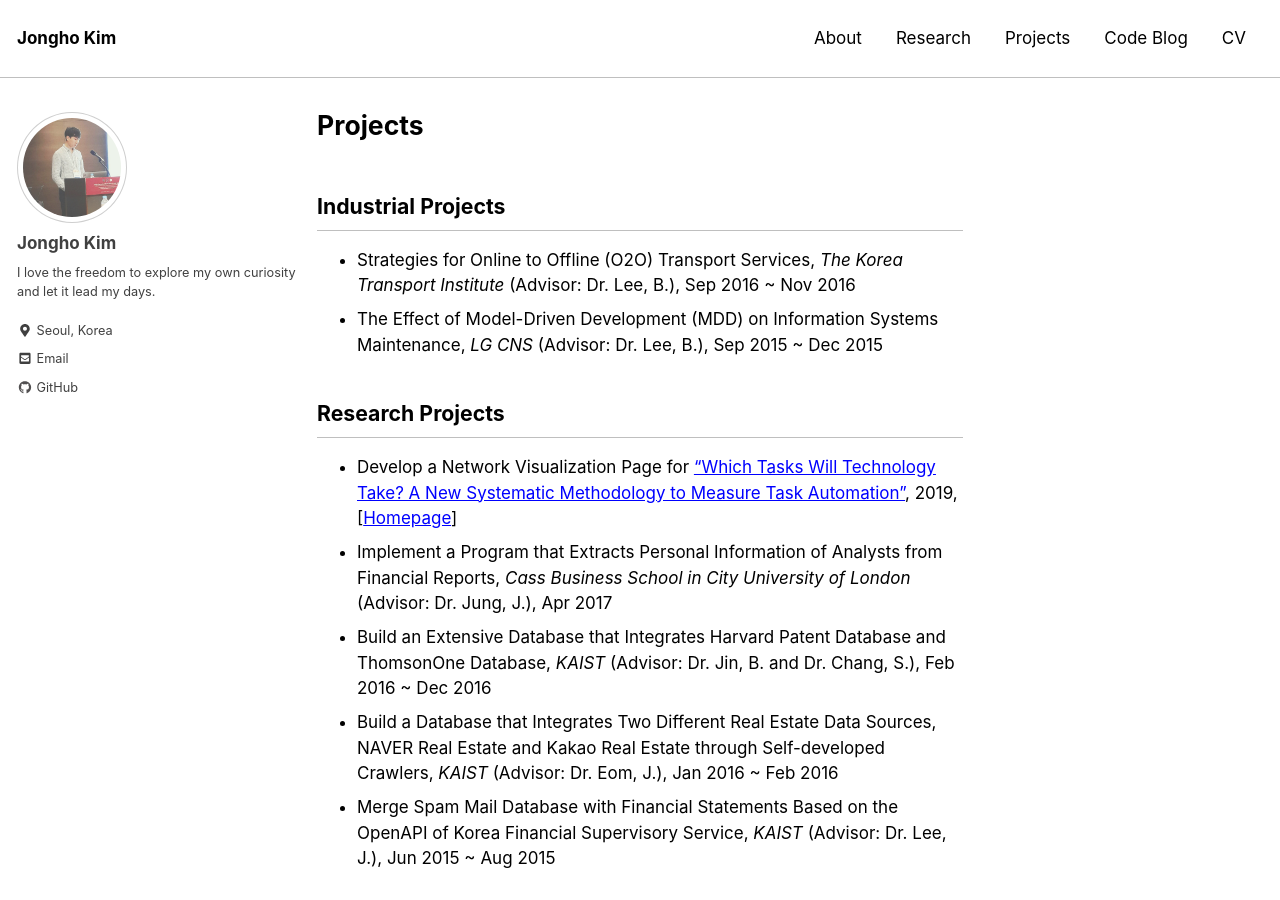
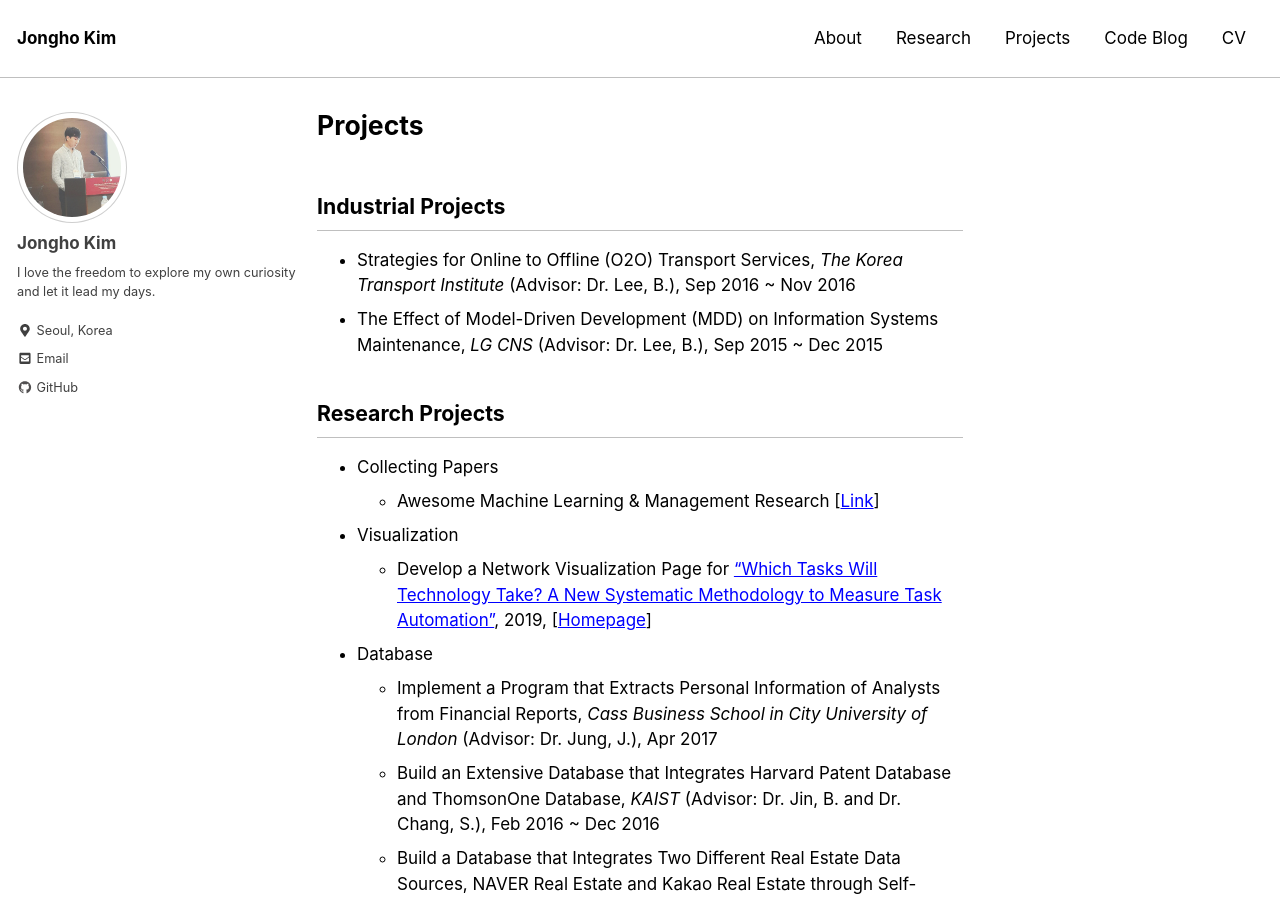
Before and after one commit to jonghkim/jonghkim.github.io, a Jekyll site: the page built from _pages/project.md, in a window 1280 px wide and 900 px high. Built offline with Jekyll 4.4.1, drawn with Linux system fonts in a browser that asks for light colours; nearby versions of some CDN libraries.

Commit message:
project updated

```diff
--- a/_pages/project.md
+++ b/_pages/project.md
@@ -10,11 +10,15 @@ last_modified_at: 2019-03-19
 - The Effect of Model-Driven Development (MDD) on Information Systems Maintenance, *LG CNS* (Advisor: Dr. Lee, B.), Sep 2015 ~ Dec 2015
 
 ## Research Projects
-- Develop a Network Visualization Page for ["Which Tasks Will Technology Take? A New Systematic Methodology to Measure Task Automation"](https://aisel.aisnet.org/icis2016/Sustainability/Presentations/8/), 2019, [[Homepage](http://jobautomation.pythonanywhere.com)]
-- Implement a Program that Extracts Personal Information of Analysts from Financial Reports, *Cass Business School in City University of London* (Advisor: Dr. Jung, J.), Apr 2017
-- Build an Extensive Database that Integrates Harvard Patent Database and ThomsonOne Database, *KAIST* (Advisor: Dr. Jin, B. and Dr. Chang, S.), Feb 2016 ~ Dec 2016
-- Build a Database that Integrates Two Different Real Estate Data Sources, NAVER Real Estate and Kakao Real Estate through Self-developed Crawlers, *KAIST* (Advisor: Dr. Eom, J.), Jan 2016 ~ Feb 2016
-- Merge Spam Mail Database with Financial Statements Based on the OpenAPI of Korea Financial Supervisory Service, *KAIST* (Advisor: Dr. Lee, J.), Jun 2015 ~ Aug 2015
+- Collecting Papers
+    - Awesome Machine Learning & Management Research [[Link](https://github.com/jonghkim/awesome-machine-learning-management-research)]
+- Visualization
+    - Develop a Network Visualization Page for ["Which Tasks Will Technology Take? A New Systematic Methodology to Measure Task Automation"](https://aisel.aisnet.org/icis2016/Sustainability/Presentations/8/), 2019, [[Homepage](http://jobautomation.pythonanywhere.com)]
+- Database
+    - Implement a Program that Extracts Personal Information of Analysts from Financial Reports, *Cass Business School in City University of London* (Advisor: Dr. Jung, J.), Apr 2017
+    - Build an Extensive Database that Integrates Harvard Patent Database and ThomsonOne Database, *KAIST* (Advisor: Dr. Jin, B. and Dr. Chang, S.), Feb 2016 ~ Dec 2016
+    - Build a Database that Integrates Two Different Real Estate Data Sources, NAVER Real Estate and Kakao Real Estate through Self-developed Crawlers, *KAIST* (Advisor: Dr. Eom, J.), Jan 2016 ~ Feb 2016
+    - Merge Spam Mail Database with Financial Statements Based on the OpenAPI of Korea Financial Supervisory Service, *KAIST* (Advisor: Dr. Lee, J.), Jun 2015 ~ Aug 2015
 
 ## Open Source Projects
 - Natural Language Processing (NLP)
```
